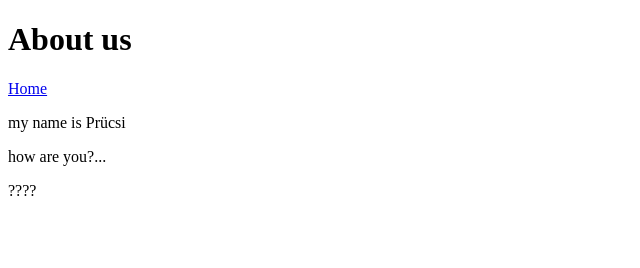
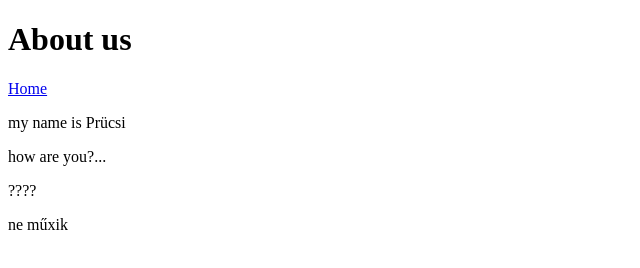
Before and after one commit to prucsi/prucsi.github.io, a plain HTML site: page dist/about.html in a window 1280 px wide. Shown: the full height of the page, 0-640 px from the left. Drawn offline with Linux system fonts and the light colour scheme.

Commit message:
harmadik1
aabbcc

```diff
--- a/dist/about.html
+++ b/dist/about.html
@@ -13,5 +13,6 @@
     <p>my name is Prücsi</p>
     <p>how are you?...</p>
     <p>????</p>
+    <p>ne műxik</p>
 </body>
 </html>
```
